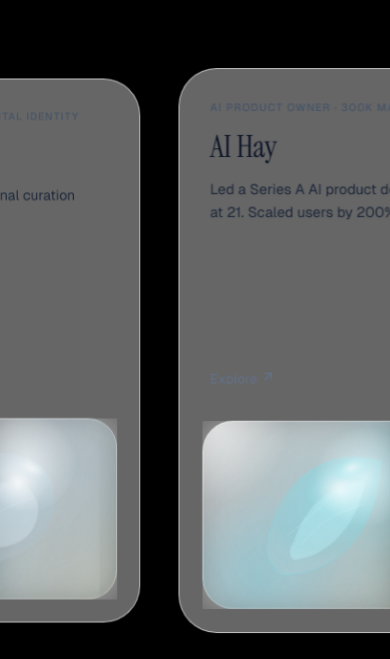
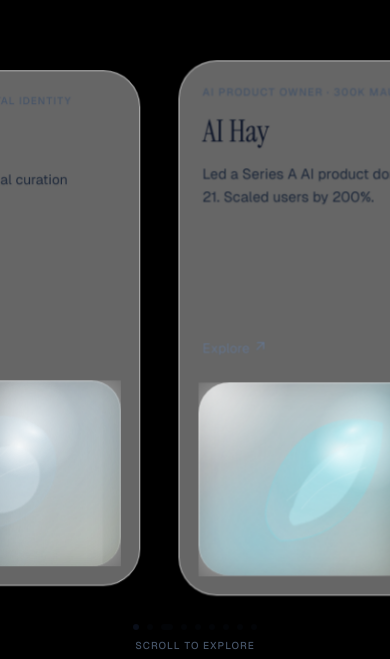
Before and after one commit to hungnq74/portfolio, a Next.js app: page / in a window 390 px wide. Shown: the part 1338-1997 px from the top of the page. Built offline with nearby package versions, Linux system fonts and the light colour scheme.

Commit message:
Improve mobile scrolling UX

```diff
--- a/src/app/globals.css
+++ b/src/app/globals.css
@@ -3,6 +3,29 @@
 @tailwind utilities;
 
 @layer base {
+  :root {
+    --scroll-viewport: 100vh;
+    --scroll-viewport-half: 50vh;
+    --project-card-height: clamp(500px, 76vh, 560px);
+    --timeline-card-min-height: clamp(500px, 78vh, 620px);
+  }
+
+  @supports (height: 100svh) {
+    :root {
+      --scroll-viewport: 100svh;
+      --scroll-viewport-half: 50svh;
+      --project-card-height: clamp(500px, 76svh, 560px);
+      --timeline-card-min-height: clamp(500px, 78svh, 620px);
+    }
+  }
+
+  @media (min-width: 768px) {
+    :root {
+      --project-card-height: 70vh;
+      --timeline-card-min-height: clamp(540px, 66vh, 650px);
+    }
+  }
+
   *, *::before, *::after {
     box-sizing: border-box;
   }
--- a/src/app/page.tsx
+++ b/src/app/page.tsx
@@ -8,7 +8,7 @@ export default function Home() {
   return (
     <>
       <VideoBackground />
-      <main>
+      <main className="overflow-x-clip">
         <Hero />
         <StickyStack />
         <HorizontalTimeline />
--- a/src/components/Footer.tsx
+++ b/src/components/Footer.tsx
@@ -1,6 +1,9 @@
 export function Footer() {
   return (
-    <footer className="min-h-screen flex items-center justify-center px-6 py-24">
+    <footer
+      className="flex items-center justify-center px-6 py-24"
+      style={{ minHeight: "var(--scroll-viewport)" }}
+    >
       <div
         className="relative w-full max-w-2xl overflow-hidden rounded-3xl p-12 text-center shadow-2xl md:p-16"
         style={{
--- a/src/components/Hero.tsx
+++ b/src/components/Hero.tsx
@@ -15,8 +15,15 @@ export function Hero() {
   const opacity = useTransform(scrollYProgress, [0, 0.65], [1, 0])
 
   return (
-    <section ref={ref} className="relative h-screen">
-      <div className="sticky top-0 h-screen flex items-center justify-center">
+    <section
+      ref={ref}
+      className="relative"
+      style={{ height: "var(--scroll-viewport)" }}
+    >
+      <div
+        className="sticky top-0 flex items-center justify-center"
+        style={{ height: "var(--scroll-viewport)" }}
+      >
         <motion.div
           style={{ scale, opacity }}
           className="max-w-2xl text-center"
--- a/src/components/HorizontalTimeline.tsx
+++ b/src/components/HorizontalTimeline.tsx
@@ -40,6 +40,7 @@ const STORY_STEPS = [
     links: [{ label: "dreamify.dev", href: "https://dreamify.dev/" }],
   },
 ]
+const SECTION_HEIGHT = Array.from({ length: 5 }, () => "var(--scroll-viewport)").join(" + ")
 
 type StoryStep = (typeof STORY_STEPS)[number]
 
@@ -318,12 +319,18 @@ export function HorizontalTimeline() {
   }
 
   return (
-    <section ref={ref} className="relative" style={{ height: "500vh" }}>
-      <div className="sticky top-0 flex h-screen items-center justify-center overflow-hidden px-4 py-8">
+    <section
+      ref={ref}
+      className="relative"
+      style={{ height: `calc(${SECTION_HEIGHT})` }}
+    >
+      <div
+        className="sticky top-0 flex items-center justify-center overflow-hidden px-4 py-4 md:py-8"
+        style={{ height: "var(--scroll-viewport)" }}
+      >
         <div
-          className="relative w-[calc(100vw-32px)] max-w-[860px] overflow-hidden rounded-[2rem] px-7 py-8 shadow-2xl md:px-12 md:py-11"
+          className="relative min-h-[var(--timeline-card-min-height)] w-[calc(100vw-32px)] max-w-[860px] overflow-hidden rounded-[2rem] px-6 py-7 shadow-2xl md:px-12 md:py-11"
           style={{
-            minHeight: "clamp(540px, 66vh, 650px)",
             background: "rgba(255,255,255,0.56)",
             backdropFilter: "saturate(180%) blur(28px)",
             WebkitBackdropFilter: "saturate(180%) blur(28px)",
--- a/src/components/LenisProvider.tsx
+++ b/src/components/LenisProvider.tsx
@@ -8,25 +8,53 @@ declare global {
 
 export function LenisProvider({ children }: { children: React.ReactNode }) {
   useEffect(() => {
-    const lenis = new Lenis({
+    const smoothPointer = window.matchMedia("(hover: hover) and (pointer: fine)")
+    const reducedMotion = window.matchMedia("(prefers-reduced-motion: reduce)")
+    let lenis: Lenis | undefined
+    let rafId: number | undefined
+
+    const destroyLenis = () => {
+      if (rafId !== undefined) {
+        cancelAnimationFrame(rafId)
+        rafId = undefined
+      }
+
+      lenis?.destroy()
+      lenis = undefined
+      delete window.__lenis
+    }
+
+    const syncLenis = () => {
+      if (!smoothPointer.matches || reducedMotion.matches) {
+        destroyLenis()
+        return
+      }
+
+      if (lenis) return
+
+      lenis = new Lenis({
         duration: 1.2,
         easing: (t) => Math.min(1, 1.001 - Math.pow(2, -10 * t)),
       })
 
-    // Expose globally so other components can subscribe to scroll events
       window.__lenis = lenis
 
-    let rafId: number
       const raf = (time: number) => {
-      lenis.raf(time)
+        lenis?.raf(time)
         rafId = requestAnimationFrame(raf)
       }
+
       rafId = requestAnimationFrame(raf)
+    }
+
+    syncLenis()
+    smoothPointer.addEventListener("change", syncLenis)
+    reducedMotion.addEventListener("change", syncLenis)
 
     return () => {
-      cancelAnimationFrame(rafId)
-      lenis.destroy()
-      delete window.__lenis
+      smoothPointer.removeEventListener("change", syncLenis)
+      reducedMotion.removeEventListener("change", syncLenis)
+      destroyLenis()
     }
   }, [])
 
--- a/src/components/StickyStack.tsx
+++ b/src/components/StickyStack.tsx
@@ -16,6 +16,7 @@ const GAP_VW   = 5                 // gap between cards: 5vw
 const STEP_VW  = CARD_VW + GAP_VW // 85vw per step
 const START_X  = (100 - CARD_VW) / 2          // 10vw — centers first card
 const END_X    = START_X - (N - 1) * STEP_VW  // centers last card
+const SECTION_HEIGHT = Array.from({ length: N }, () => "var(--scroll-viewport)").join(" + ")
 
 interface CardProps {
   project: Project
@@ -61,7 +62,7 @@ function ProjectCard({ project, index, scrollYProgress }: CardProps) {
 
   return (
     <motion.div
-      className="h-[clamp(560px,70vh,760px)] md:h-[70vh]"
+      className="h-[var(--project-card-height)]"
       style={{
         flexShrink:           0,
         width:                `${CARD_VW}vw`,
@@ -79,7 +80,7 @@ function ProjectCard({ project, index, scrollYProgress }: CardProps) {
     >
       <div className="grid h-full grid-rows-[1fr_auto] md:grid-cols-2 md:grid-rows-1">
         {/* Left — copy */}
-        <div className="flex min-h-0 flex-col justify-between px-8 py-8 md:px-14 md:py-12">
+        <div className="flex min-h-0 flex-col justify-between px-6 py-6 md:px-14 md:py-12">
           <div className="flex flex-col gap-4">
             <p className="font-sans text-[11px] uppercase tracking-widest text-slate-600 font-medium">
               {project.role} · {project.metric}
@@ -108,7 +109,7 @@ function ProjectCard({ project, index, scrollYProgress }: CardProps) {
         </div>
 
         {/* Right — cursor-reactive visual artifact */}
-        <div className="relative mx-6 mb-6 aspect-[4/3] overflow-hidden rounded-[2rem] md:m-8 md:aspect-auto">
+        <div className="relative mx-5 mb-5 aspect-[4/3] overflow-hidden rounded-[2rem] md:m-8 md:aspect-auto">
           <ProjectVisual project={project} />
         </div>
       </div>
@@ -267,8 +268,8 @@ function ProjectVisual({ project }: { project: Project }) {
   const accent = project.visual.accent
   const preset = LENS_PRESETS[project.visual.lens]
   const safeId = project.name.toLowerCase().replace(/[^a-z0-9]+/g, "-")
-  const mouseX = useMotionValue(9999)
-  const mouseY = useMotionValue(9999)
+  const mouseX = useMotionValue(112)
+  const mouseY = useMotionValue(112)
   const parallaxX = useMotionValue(0)
   const parallaxY = useMotionValue(0)
   const lensOpacity = useMotionValue(0)
@@ -296,7 +297,11 @@ function ProjectVisual({ project }: { project: Project }) {
     lensOpacity.set(1)
   }
 
-  function handleMouseLeave() {
+  function handleMouseLeave(e: React.MouseEvent<HTMLDivElement>) {
+    const rect = e.currentTarget.getBoundingClientRect()
+
+    mouseX.set(rect.width / 2)
+    mouseY.set(rect.height / 2)
     lensOpacity.set(0)
     parallaxX.set(0)
     parallaxY.set(0)
@@ -315,6 +320,7 @@ function ProjectVisual({ project }: { project: Project }) {
         `,
         backdropFilter: "blur(16px) saturate(128%)",
         WebkitBackdropFilter: "blur(16px) saturate(128%)",
+        contain: "layout paint",
       }}
     >
       <motion.div
@@ -504,15 +510,25 @@ export function StickyStack() {
   )
 
   return (
-    <div ref={ref} style={{ height: `${N * 100}vh`, marginTop: "50vh" }}>
-      {/*
-        h-screen + sticky top-0 ensures the container locks to the screen
-        for the entire duration of the scrolling.
-      */}
-      <div className="sticky top-0 h-screen overflow-hidden flex flex-col justify-center gap-8 w-full">
+    <div
+      ref={ref}
+      style={{
+        height: `calc(${SECTION_HEIGHT})`,
+        marginTop: "var(--scroll-viewport-half)",
+      }}
+    >
+      <div
+        className="sticky top-0 flex w-full flex-col justify-center overflow-hidden"
+        style={{ height: "var(--scroll-viewport)", contain: "layout paint" }}
+      >
 
+        <div
+          className="relative w-full overflow-hidden"
+          style={{ height: "var(--project-card-height)", contain: "layout paint" }}
+        >
           {/* Horizontal card strip */}
           <motion.div
+            className="absolute inset-y-0 left-0"
             style={{
               x,
               display:    "flex",
@@ -531,14 +547,14 @@ export function StickyStack() {
               />
             ))}
           </motion.div>
+        </div>
 
         {/* Dot navigation */}
         <div
-          className="flex flex-col items-center gap-3 w-full"
-          style={{ position: "absolute", bottom: "2.5rem", left: "50%", transform: "translateX(-50%)" }}
+          className="mt-4 flex w-full flex-col items-center gap-2 md:absolute md:bottom-10 md:left-1/2 md:mt-0 md:-translate-x-1/2 md:gap-3"
         >
           <DotNav scrollYProgress={scrollYProgress} />
-          <p className="font-sans text-[10px] uppercase tracking-widest text-slate-400 font-medium">
+          <p className="font-sans text-[10px] uppercase tracking-widest text-slate-600 font-medium">
             scroll to explore
           </p>
         </div>
--- a/src/components/VideoBackground.tsx
+++ b/src/components/VideoBackground.tsx
@@ -1,6 +1,9 @@
 export function VideoBackground() {
   return (
-    <div className="fixed inset-0 -z-10 w-screen h-screen">
+    <div
+      className="fixed inset-0 -z-10 w-screen"
+      style={{ height: "var(--scroll-viewport)" }}
+    >
       <video
         autoPlay
         muted
```
Lines whose indentation alone changed are shown as unchanged.
